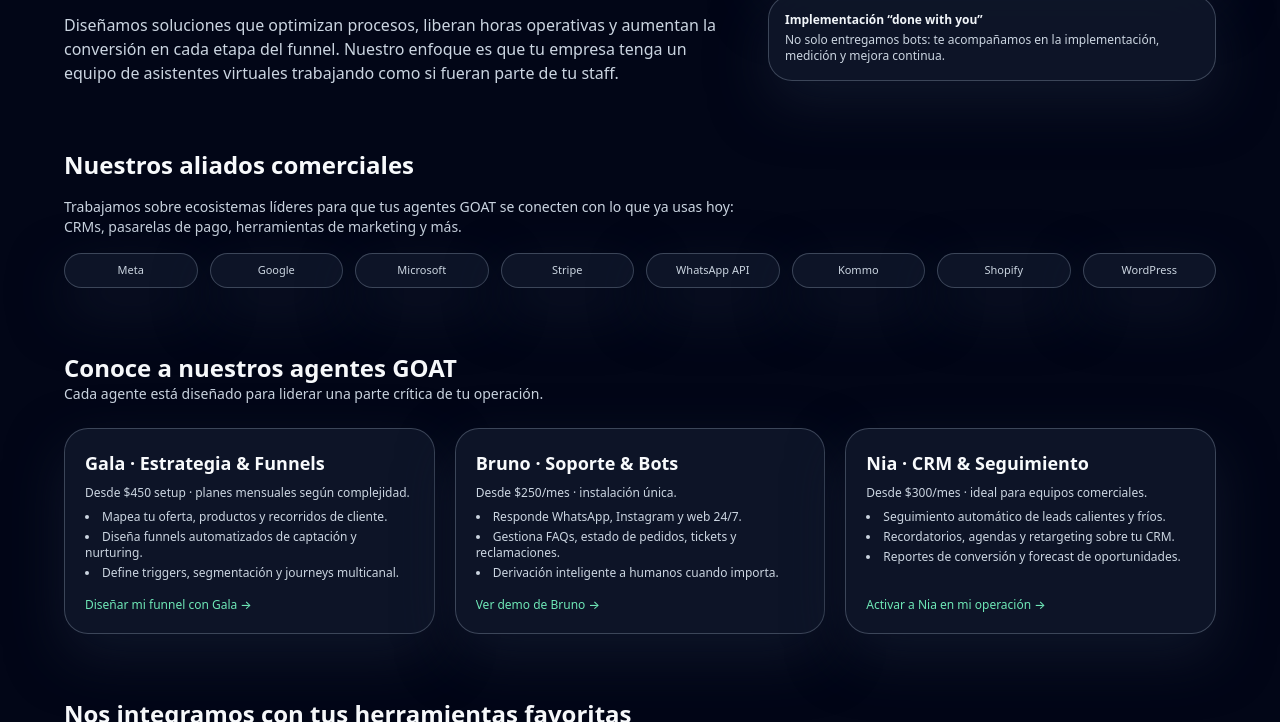
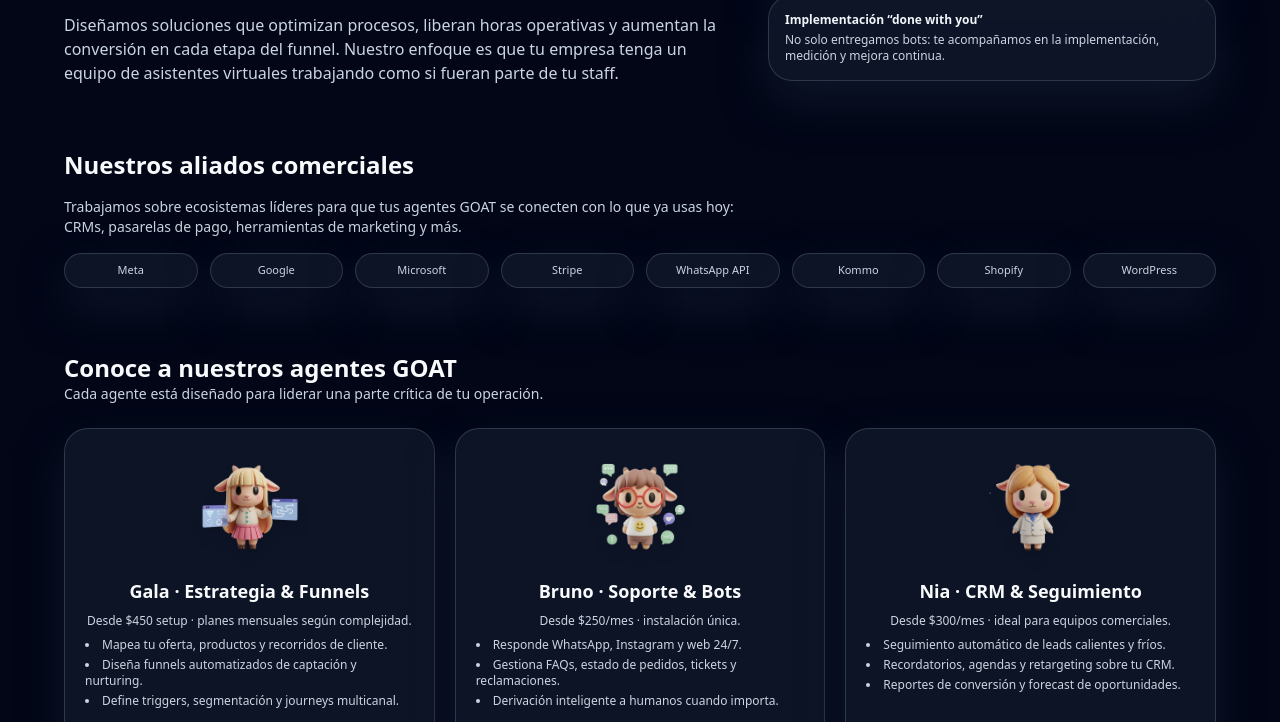
Before and after one commit to albertdcm/cabra-labs-website, a website built with Vite: page cabra-labs-website/index.html in a window 1280 px wide. Shown: the part 794-1516 px from the top of the page. Built offline with nearby package versions, Linux system fonts and the light colour scheme.

Commit message:
Segundo guardado de la web de Cabra Labs: estructura, navbar e imágenes de agentes

```diff
--- a/cabra-labs-website/src/main.ts
+++ b/cabra-labs-website/src/main.ts
@@ -1,4 +1,9 @@
 import "./style.css";
+
+import BrunoImg from "./assets/agents/Bruno.png";
+import GalaImg from "./assets/agents/Gala.png";
+import NiaImg from "./assets/agents/Nia.png";
+
 
 const app = document.querySelector<HTMLDivElement>("#app");
 
@@ -78,19 +83,19 @@ app.innerHTML = `
 
           <!-- Métricas -->
           <div class="grid gap-4 sm:grid-cols-4 text-sm">
-            <div class="rounded-2xl border border-white/10 bg-white/5 p-4">
+            <div class="rounded-2xl border border-white/10 bg-white/5 p-4 card-soft">
               <p class="text-2xl font-semibold">+300</p>
               <p class="text-xs text-slate-300">empresas potenciadas</p>
             </div>
-            <div class="rounded-2xl border border-white/10 bg-white/5 p-4">
+            <div class="rounded-2xl border border-white/10 bg-white/5 p-4 card-soft">
               <p class="text-2xl font-semibold">+9M</p>
               <p class="text-xs text-slate-300">interacciones gestionadas</p>
             </div>
-            <div class="rounded-2xl border border-white/10 bg-white/5 p-4">
+            <div class="rounded-2xl border border-white/10 bg-white/5 p-4 card-soft">
               <p class="text-2xl font-semibold">+$30M</p>
               <p class="text-xs text-slate-300">en ingresos asistidos</p>
             </div>
-            <div class="rounded-2xl border border-white/10 bg-white/5 p-4">
+            <div class="rounded-2xl border border-white/10 bg-white/5 p-4 card-soft">
               <p class="text-2xl font-semibold">+39%</p>
               <p class="text-xs text-slate-300">crecimiento anual promedio</p>
             </div>
@@ -240,9 +245,17 @@ app.innerHTML = `
         <div class="grid gap-5 md:grid-cols-3">
           <!-- Gala -->
           <article class="card-soft p-5 flex flex-col justify-between">
+            <div class="space-y-3">
+              <div class="flex justify-center">
+                <img
+                  src="${GalaImg}"
+                  alt="Gala · Estrategia & Funnels"
+                  class="w-28 h-28 object-contain drop-shadow-lg mb-1"
+                />
+              </div>
               <div class="space-y-2">
-              <h3 class="text-lg font-semibold">Gala · Estrategia & Funnels</h3>
-              <p class="text-xs text-slate-300">
+                <h3 class="text-lg font-semibold text-center">Gala · Estrategia & Funnels</h3>
+                <p class="text-xs text-slate-300 text-center">
                   Desde $450 setup · planes mensuales según complejidad.
                 </p>
                 <ul
@@ -253,9 +266,10 @@ app.innerHTML = `
                   <li>Define triggers, segmentación y journeys multicanal.</li>
                 </ul>
               </div>
+            </div>
             <a
               href="#contacto"
-              class="mt-4 text-xs font-medium text-emerald-300 hover:text-emerald-200"
+              class="mt-4 text-xs font-medium text-emerald-300 hover:text-emerald-200 text-center"
             >
               Diseñar mi funnel con Gala →
             </a>
@@ -263,9 +277,17 @@ app.innerHTML = `
 
           <!-- Bruno -->
           <article class="card-soft p-5 flex flex-col justify-between">
+            <div class="space-y-3">
+              <div class="flex justify-center">
+                <img
+                  src="${BrunoImg}"
+                  alt="Bruno · Soporte & Bots"
+                  class="w-28 h-28 object-contain drop-shadow-lg mb-1"
+                />
+              </div>
               <div class="space-y-2">
-              <h3 class="text-lg font-semibold">Bruno · Soporte & Bots</h3>
-              <p class="text-xs text-slate-300">
+                <h3 class="text-lg font-semibold text-center">Bruno · Soporte & Bots</h3>
+                <p class="text-xs text-slate-300 text-center">
                   Desde $250/mes · instalación única.
                 </p>
                 <ul
@@ -276,9 +298,10 @@ app.innerHTML = `
                   <li>Derivación inteligente a humanos cuando importa.</li>
                 </ul>
               </div>
+            </div>
             <a
               href="#contacto"
-              class="mt-4 text-xs font-medium text-emerald-300 hover:text-emerald-200"
+              class="mt-4 text-xs font-medium text-emerald-300 hover:text-emerald-200 text-center"
             >
               Ver demo de Bruno →
             </a>
@@ -286,9 +309,17 @@ app.innerHTML = `
 
           <!-- Nia -->
           <article class="card-soft p-5 flex flex-col justify-between">
+            <div class="space-y-3">
+              <div class="flex justify-center">
+                <img
+                  src="${NiaImg}"
+                  alt="Nia · CRM & Seguimiento"
+                  class="w-28 h-28 object-contain drop-shadow-lg mb-1"
+                />
+              </div>
               <div class="space-y-2">
-              <h3 class="text-lg font-semibold">Nia · CRM & Seguimiento</h3>
-              <p class="text-xs text-slate-300">
+                <h3 class="text-lg font-semibold text-center">Nia · CRM & Seguimiento</h3>
+                <p class="text-xs text-slate-300 text-center">
                   Desde $300/mes · ideal para equipos comerciales.
                 </p>
                 <ul
@@ -299,9 +330,10 @@ app.innerHTML = `
                   <li>Reportes de conversión y forecast de oportunidades.</li>
                 </ul>
               </div>
+            </div>
             <a
               href="#contacto"
-              class="mt-4 text-xs font-medium text-emerald-300 hover:text-emerald-200"
+              class="mt-4 text-xs font-medium text-emerald-300 hover:text-emerald-200 text-center"
             >
               Activar a Nia en mi operación →
             </a>
@@ -469,3 +501,30 @@ app.innerHTML = `
     </footer>
   </div>
 `;
+
+// =========================
+//  Scroll reveal GOAT
+// =========================
+const revealElements = document.querySelectorAll<HTMLElement>(
+  "main section, .card-soft"
+);
+
+const observer = new IntersectionObserver(
+  (entries) => {
+    entries.forEach((entry) => {
+      if (entry.isIntersecting) {
+        entry.target.classList.add("is-visible");
+        observer.unobserve(entry.target);
+      }
+    });
+  },
+  {
+    threshold: 0.2,
+  }
+);
+
+revealElements.forEach((el, index) => {
+  el.classList.add("reveal-on-scroll");
+  el.style.transitionDelay = `${index * 40}ms`;
+  observer.observe(el);
+});
--- a/cabra-labs-website/src/style.css
+++ b/cabra-labs-website/src/style.css
@@ -2,7 +2,9 @@
 @tailwind components;
 @tailwind utilities;
 
-/* =============== BASE GLOBAL =============== */
+/* ======================================================
+   BASE GLOBAL
+====================================================== */
 @layer base {
   :root {
     color-scheme: dark;
@@ -15,16 +17,12 @@
   body {
     @apply bg-slate-900 text-slate-50 antialiased;
     margin: 0;
-    font-family: system-ui, -apple-system, BlinkMacSystemFont, "SF Pro Text",
-      "Segoe UI", sans-serif;
+    font-family: system-ui, -apple-system, BlinkMacSystemFont,
+      "SF Pro Text", "Segoe UI", sans-serif;
   }
 
   #app {
     @apply min-h-screen bg-slate-900;
-  }
-
-  a {
-    @apply underline-offset-4;
   }
 
   ::selection {
@@ -35,46 +33,49 @@
   ::-webkit-scrollbar {
     width: 8px;
   }
-
   ::-webkit-scrollbar-track {
     @apply bg-slate-950;
   }
-
   ::-webkit-scrollbar-thumb {
-    @apply rounded-full bg-slate-700 hover:bg-slate-500;
+    @apply bg-slate-700 rounded-full hover:bg-slate-500;
   }
 }
 
-/* =============== COMPONENTES =============== */
+/* ======================================================
+   GRADIENTES Y COMPONENTES
+====================================================== */
 @layer components {
-  /* Gradiente del título GOAT */
+  /* Texto GOAT con gradiente */
   .text-gradient-emerald {
-    @apply bg-gradient-to-r from-emerald-400 via-sky-400 to-emerald-300 bg-clip-text text-transparent;
+    @apply bg-gradient-to-r from-emerald-400 via-sky-400 to-emerald-300
+      bg-clip-text text-transparent;
   }
 
-  /* Card tipo glass con hover dinámico (SIN clases con "/") */
+  /* CARD con efecto glass + hover dinámico */
   .card-soft {
-    @apply rounded-3xl shadow-xl backdrop-blur-xl transition-all duration-300 ease-out;
-    background-color: rgba(15, 23, 42, 0.9);        /* slate-900 con opacidad */
-    border: 1px solid rgba(148, 163, 184, 0.35);    /* slate-400 suave */
-    box-shadow: 0 22px 55px rgba(15, 23, 42, 0.9);  /* sombra profunda */
+    @apply rounded-3xl shadow-xl backdrop-blur-xl transition-all duration-300;
+    background-color: rgba(15, 23, 42, 0.88); /* slate-900 */
+    border: 1px solid rgba(148, 163, 184, 0.25); /* slate-400 */
+    box-shadow: 0 20px 45px rgba(15, 23, 42, 0.9);
   }
 
   .card-soft:hover {
-    @apply -translate-y-1.5 shadow-2xl;
-    border-color: rgba(45, 212, 191, 0.9);          /* emerald */
-    background-color: rgba(15, 23, 42, 0.98);
-    box-shadow: 0 28px 70px rgba(16, 185, 129, 0.55);
+    @apply -translate-y-1 shadow-2xl;
+    background-color: rgba(15, 23, 42, 0.96);
+    border-color: rgba(45, 212, 191, 0.7); /* emerald glow */
+    box-shadow: 0 28px 55px rgba(16, 185, 129, 0.45);
   }
 }
 
-/* =============== UTILIDADES Y EFECTOS =============== */
+/* ======================================================
+   EFECTOS Y UTILIDADES
+====================================================== */
 @layer utilities {
-  /* Orbes suaves por si los usas luego */
+  /* Orbs suaves (opcional) */
   .blur-orb {
-    @apply pointer-events-none absolute rounded-full;
+    @apply absolute rounded-full pointer-events-none;
+    filter: blur(60px);
     background-color: rgba(16, 185, 129, 0.14);
-    filter: blur(60px);
   }
 
   .blur-orb--top {
@@ -82,14 +83,12 @@
     width: 16rem;
     height: 16rem;
   }
-
   .blur-orb--right {
     @apply -right-32 top-32;
     width: 20rem;
     height: 20rem;
     background-color: rgba(56, 189, 248, 0.16);
   }
-
   .blur-orb--bottom {
     @apply -bottom-40 left-1/2 -translate-x-1/2;
     width: 18rem;
@@ -97,57 +96,44 @@
     background-color: rgba(217, 70, 239, 0.16);
   }
 
-  /* Animaciones suaves que ya usas */
+  /* Animaciones suaves */
   .float-soft {
     animation: float-soft 9s ease-in-out infinite;
   }
-
   .pulse-soft {
     animation: pulse-soft 3.3s ease-in-out infinite;
   }
 
-  /* Animación genérica de entrada (por si quieres usarla luego) */
+  /* Fade-in para secciones (scroll reveal sin JS) */
   .fade-in-up {
     animation: fade-in-up 0.8s ease-out both;
   }
+  .delay-1 { animation-delay: .15s; }
+  .delay-2 { animation-delay: .3s; }
+  .delay-3 { animation-delay: .45s; }
 
-  .delay-1 {
-    animation-delay: 0.15s;
+  /* Navbar con transición */
+  header {
+    @apply transition-all duration-300;
+    background-color: rgba(15, 23, 42, 0.88);
+    border-bottom: 1px solid rgba(148, 163, 184, 0.25);
+  }
+  header:hover {
+    background-color: rgba(15, 23, 42, 0.96);
+    border-bottom-color: rgba(45, 212, 191, 0.7);
   }
 
-  .delay-2 {
-    animation-delay: 0.3s;
-  }
-
-  .delay-3 {
-    animation-delay: 0.45s;
-  }
-
-  /* Navbar con transición suave de fondo */
-  header {
-    @apply transition-all duration-300 ease-out;
-    background-color: rgba(15, 23, 42, 0.9);
-    border-bottom: 1px solid rgba(148, 163, 184, 0.35);
-  }
-
-  header:hover {
-    background-color: rgba(15, 23, 42, 0.98);
-    border-bottom-color: rgba(45, 212, 191, 0.8);
-  }
-
-  /* Links del navbar: color suave */
   header nav a {
     @apply transition-colors duration-200;
   }
-
   header nav a:hover {
     @apply text-emerald-300;
   }
 
-  /* Botones principales (#contacto y WhatsApp) con shimmer + elevación */
+  /* Botones dinámicos CON shimmer */
   a[href="#contacto"],
   a[href^="https://wa.me"] {
-    @apply relative overflow-hidden transition-all duration-300 ease-out;
+    @apply relative overflow-hidden transition-all duration-300;
   }
 
   a[href="#contacto"]::after,
@@ -155,69 +141,63 @@
     content: "";
     position: absolute;
     inset: 0;
+    transform: translateX(-120%);
     background: linear-gradient(
       120deg,
       transparent 0%,
-      rgba(255, 255, 255, 0.45) 30%,
-      transparent 60%
+      rgba(255, 255, 255, 0.45) 35%,
+      transparent 70%
     );
-    transform: translateX(-120%);
     opacity: 0;
-    pointer-events: none;
   }
 
   a[href="#contacto"]:hover::after,
   a[href^="https://wa.me"]:hover::after {
-    animation: shimmer 0.8s ease-out;
+    animation: shimmer .8s ease-out;
     opacity: 1;
   }
 
   a[href="#contacto"]:hover,
   a[href^="https://wa.me"]:hover {
     @apply -translate-y-0.5 shadow-lg;
-    box-shadow: 0 18px 45px rgba(16, 185, 129, 0.55);
+    box-shadow: 0 18px 45px rgba(16, 185, 129, 0.45);
   }
 }
 
-/* =============== ANIMACIONES =============== */
+/* ======================================================
+   KEYFRAMES
+====================================================== */
 @keyframes float-soft {
-  0%,
-  100% {
-    transform: translateY(0px);
-  }
-  50% {
-    transform: translateY(-10px);
-  }
+  0%, 100% { transform: translateY(0); }
+  50%       { transform: translateY(-10px); }
 }
 
 @keyframes pulse-soft {
-  0%,
-  100% {
-    transform: scale(1);
-    opacity: 0.9;
-  }
-  50% {
-    transform: scale(1.02);
-    opacity: 1;
-  }
+  0%, 100% { transform: scale(1); opacity: .9; }
+  50%       { transform: scale(1.02); opacity: 1; }
 }
 
 @keyframes shimmer {
-  0% {
-    transform: translateX(-120%);
-  }
-  100% {
-    transform: translateX(120%);
-  }
+  0%   { transform: translateX(-120%); }
+  100% { transform: translateX(120%); }
 }
 
 @keyframes fade-in-up {
-  0% {
-    opacity: 0;
-    transform: translateY(12px);
-  }
-  100% {
-    opacity: 1;
-    transform: translateY(0);
-  }
+  from { opacity: 0; transform: translateY(15px); }
+  to   { opacity: 1; transform: translateY(0); }
 }
+
+/* ======================================================
+   SCROLL REVEAL (SECCIONES Y CARDS)
+====================================================== */
+
+.reveal-on-scroll {
+  opacity: 0;
+  transform: translateY(18px);
+  transition: opacity 0.6s ease-out, transform 0.6s ease-out;
+}
+
+.reveal-on-scroll.is-visible {
+  opacity: 1;
+  transform: translateY(0);
+}
--- /dev/null
+++ b/postcss.config.js
@@ -0,0 +1,6 @@
+module.exports = {
+  plugins: {
+    tailwindcss: {},
+    autoprefixer: {},
+  },
+}
--- /dev/null
+++ b/tailwind.config.js
@@ -0,0 +1,8 @@
+/** @type {import('tailwindcss').Config} */
+module.exports = {
+  content: [],
+  theme: {
+    extend: {},
+  },
+  plugins: [],
+}
```
Also changed, not shown: package.json (added, +15 -0 lines), cabra-labs-website/src/assets/agents/Bruno.png (added), cabra-labs-website/src/assets/agents/Gala.png (added), cabra-labs-website/src/assets/agents/Nia.png (added), 1 other file. Lines whose indentation alone changed are shown as unchanged.
